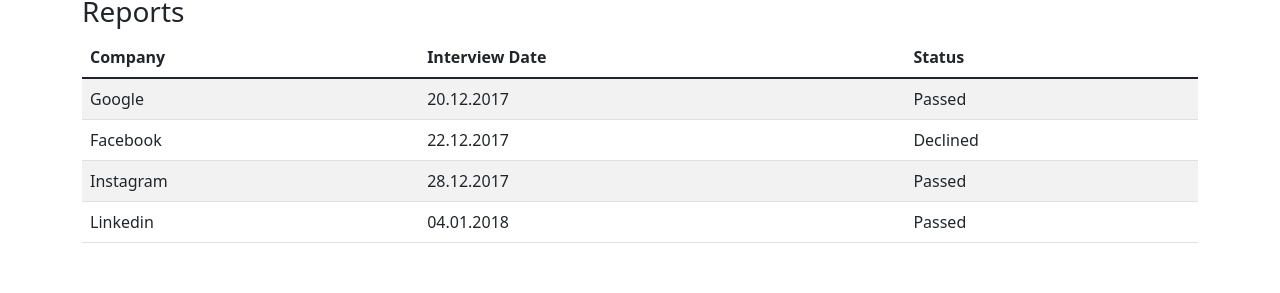
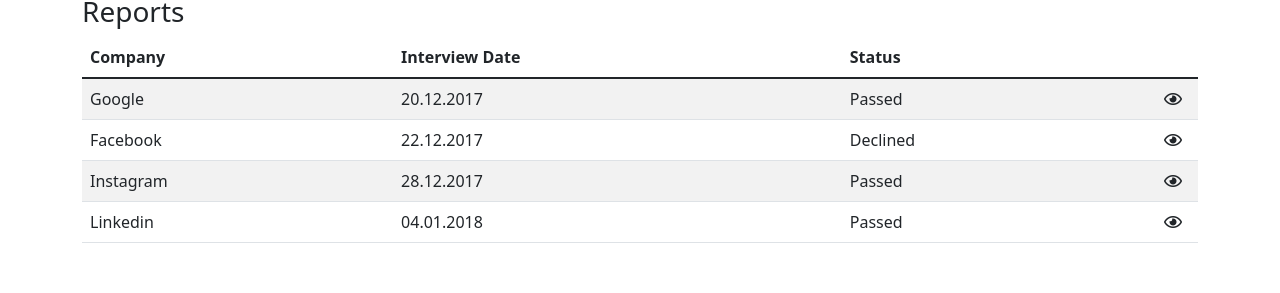
Before and after one commit to BorisPerkovic/bit-interviews-reports, a React (Create React App) app: page /candidatereport in a window 1280 px wide. Shown: the part 361-654 px from the top of the page. Built offline with nearby package versions, Linux system fonts and the light colour scheme.

Commit message:
f4-almost finished

```diff
--- a/public/index.html
+++ b/public/index.html
@@ -3,6 +3,7 @@
   <head>
     <meta charset="utf-8" />
     <meta name="viewport" content="width=device-width, initial-scale=1" />
+    <link rel="stylesheet" href="https://pro.fontawesome.com/releases/v5.10.0/css/all.css" integrity="sha384-AYmEC3Yw5cVb3ZcuHtOA93w35dYTsvhLPVnYs9eStHfGJvOvKxVfELGroGkvsg+p" crossorigin="anonymous"/>
     <title>Interviews Reports | React App</title>
   </head>
   <body>
--- a/src/Components/Pages/CandidateReports/CandidateReports.jsx
+++ b/src/Components/Pages/CandidateReports/CandidateReports.jsx
@@ -6,7 +6,7 @@ const CandidateReports=()=>{
 
 return(
 
-    <div className = "container-fluid">
+    <div className = "container-fluid main-mb">
         <div className = "container container-info d-flex row">
             <div className = {`col ${classes.picture}`}><img className = "img-fluid" src = "https://www.pngitem.com/pimgs/m/30-307416_profile-icon-png-image-free-download-searchpng-employee.png"></img></div>
             <div className = "container col">
@@ -37,22 +37,23 @@ return(
                     <tr>
                       <td>Google</td>
                       <td>20.12.2017</td>
-                      <td>Passed</td>
+                      <td className = "d-flex justify-content-between"><span>Passed</span><span className = "me-2"><i class="far fa-eye"></i></span></td>
+
                     </tr>
                     <tr>
                       <td>Facebook</td>
                       <td>22.12.2017</td>
-                      <td>Declined</td>
+                      <td className = "d-flex justify-content-between"><span>Declined</span><span className = "me-2"><i class="far fa-eye"></i></span></td>
                     </tr>
                     <tr>
                       <td>Instagram</td>
                       <td>28.12.2017</td>
-                      <td>Passed</td>
+                      <td className = "d-flex justify-content-between"><span>Passed</span><span className = "me-2"><i class="far fa-eye"></i></span></td>
                     </tr>
                     <tr>
                       <td>Linkedin</td>
                       <td>04.01.2018</td>
-                      <td>Passed</td>
+                      <td className = "d-flex justify-content-between"><span>Passed</span><span className = "me-2"><i class="far fa-eye"></i></span></td>
                     </tr>
                   </tbody>
                 </table>
--- a/src/index.css
+++ b/src/index.css
@@ -23,3 +23,7 @@ html{
 body{
   position: absolute;
 }
+
+.main-mb{
+  margin-bottom: 150px;
+}
```
